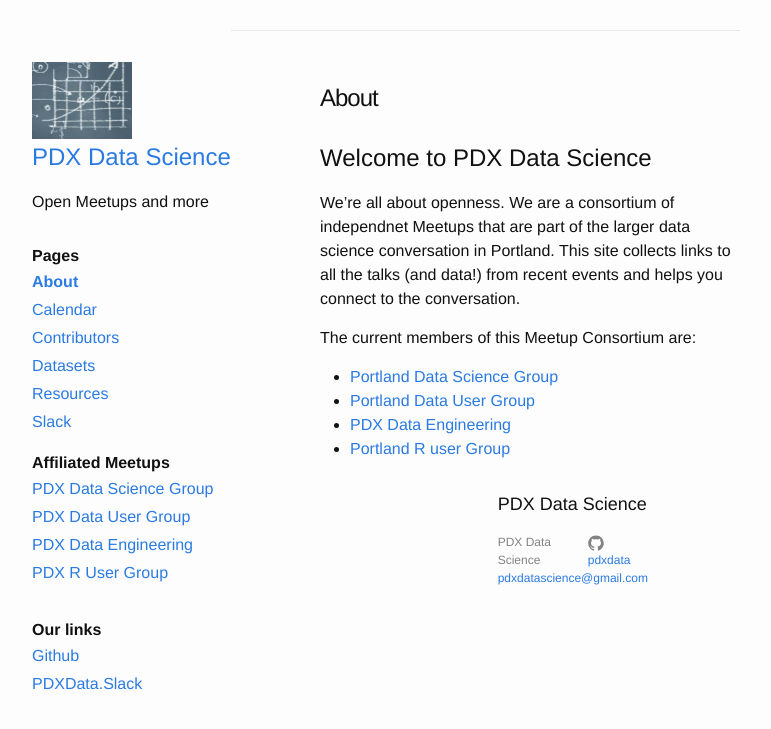
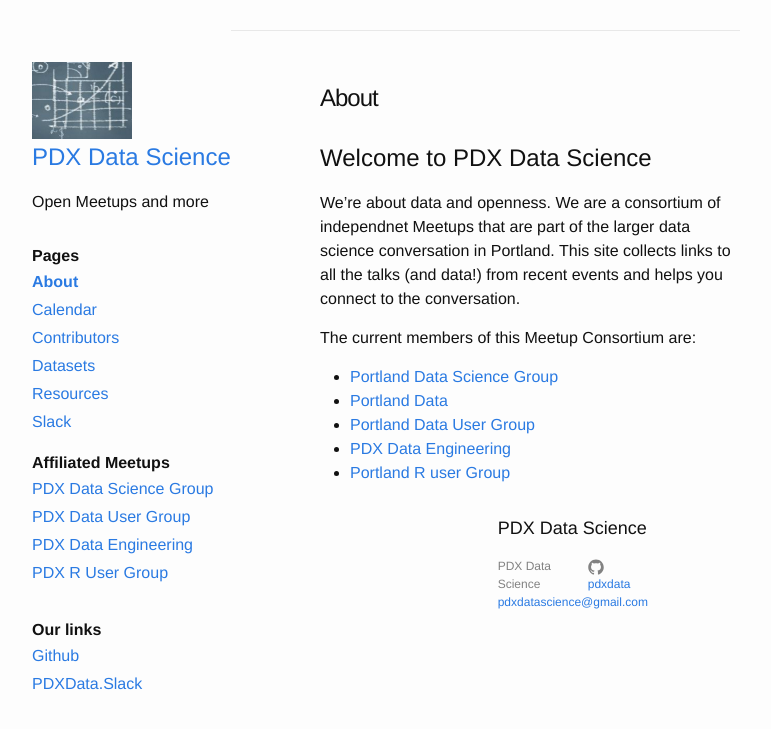
Before and after one commit to PdxData/pdxdata.github.io, a Jekyll site: the page built from about.md, in a window 1280 px wide. Shown: the top 729 px of the page, without its empty margins (270-1041 px from the left). Built offline with Jekyll 4.4.1, drawn with Linux system fonts in a browser that asks for light colours.

Commit message:
adding Portland Data meetup

```diff
--- a/about.md
+++ b/about.md
@@ -8,11 +8,12 @@
 Welcome to PDX Data Science
 ===========
 
-We're all about openness. We are a consortium of independnet Meetups that are part of the larger data science conversation in Portland. This site collects links to all the talks (and data!) from recent events and helps you connect to the conversation.
+We're about data and openness. We are a consortium of independnet Meetups that are part of the larger data science conversation in Portland. This site collects links to all the talks (and data!) from recent events and helps you connect to the conversation.
 
 The current members of this Meetup Consortium are:
 
 * [Portland Data Science Group](http://www.meetup.com/Portland-Data-Science-Group/)
+* [Portland Data](http://www.meetup.com/Portland-Data/)
 * [Portland Data User Group](http://www.meetup.com/Portland-Data-User-Group/)
 * [PDX Data Engineering](http://www.meetup.com/PDX-Data-Engineering/)
 * [Portland R user Group](http://www.meetup.com/portland-r-user-group/)
```
Also changed, not shown: 3 other files.
